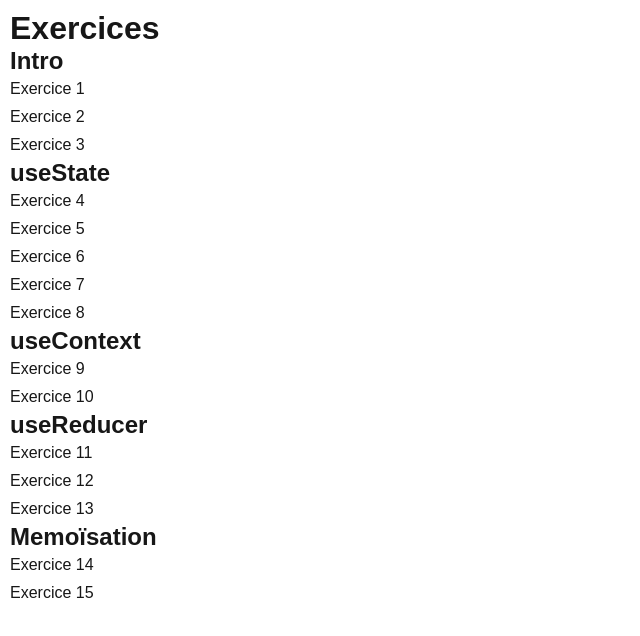
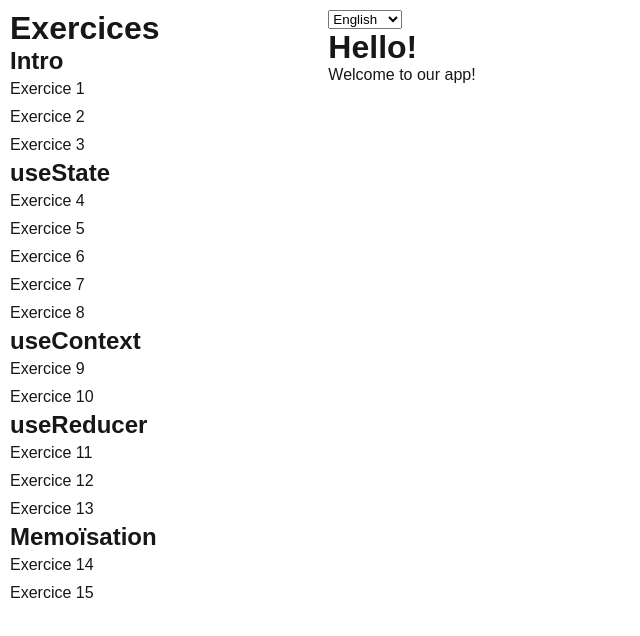
Before and after one commit to quentinhermiteau/5IW2, a Next.js app: page /exercices/10 in a window 1280 px wide. Shown: the top 636 px of the page, without its empty margins (0-640 px from the left). Built offline with nearby package versions, Linux system fonts and the light colour scheme.

Commit message:
correction exercice 10

```diff
--- a/src/app/exercices/10/page.jsx
+++ b/src/app/exercices/10/page.jsx
@@ -1,6 +1,6 @@
 "use client";
 
-import { createContext } from "react";
+import { createContext, useContext, useState } from "react";
 
 const translations = {
   en: {
@@ -28,18 +28,25 @@ const languageContext = createContext({
 });
 
 function LanguageProvider({ children }) {
-  const language = "en";
+  const [language, setLanguage] = useState("en");
 
-  const changeLanguage = () => {};
+  const changeLanguage = (value) => {
+    setLanguage(value);
+  };
 
-  const translation = () => {};
+  const translation = (key) => {
+    return translations[language][key];
+  };
 
-  return null;
+  return (
+    <languageContext.Provider value={{ language, changeLanguage, translation }}>
+      {children}
+    </languageContext.Provider>
+  );
 }
 
 function LanguageSwitcher() {
-  const language = null;
-  const changeLanguage = () => {};
+  const { language, changeLanguage } = useContext(languageContext);
 
   return (
     <div>
@@ -54,7 +61,7 @@ function LanguageSwitcher() {
 }
 
 function Greeting() {
-  const translation = () => {};
+  const { translation } = useContext(languageContext);
 
   return (
     <div>
```
